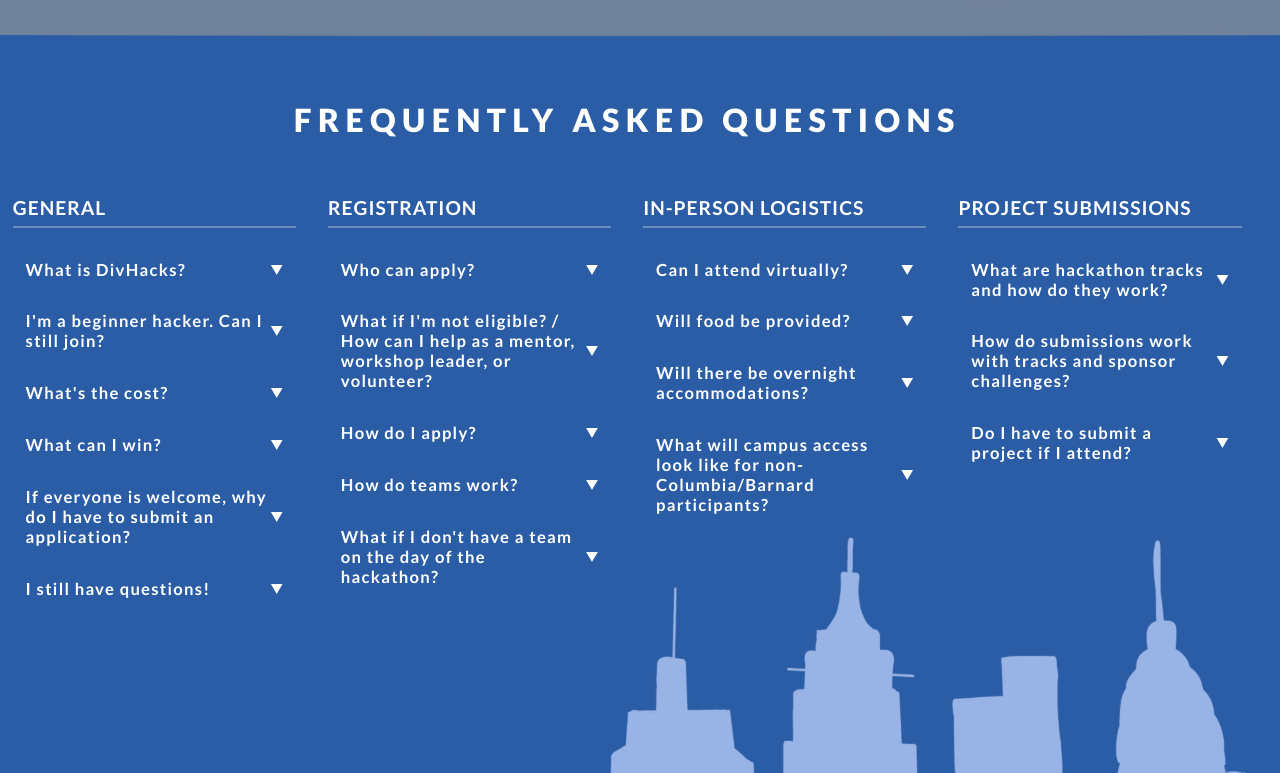
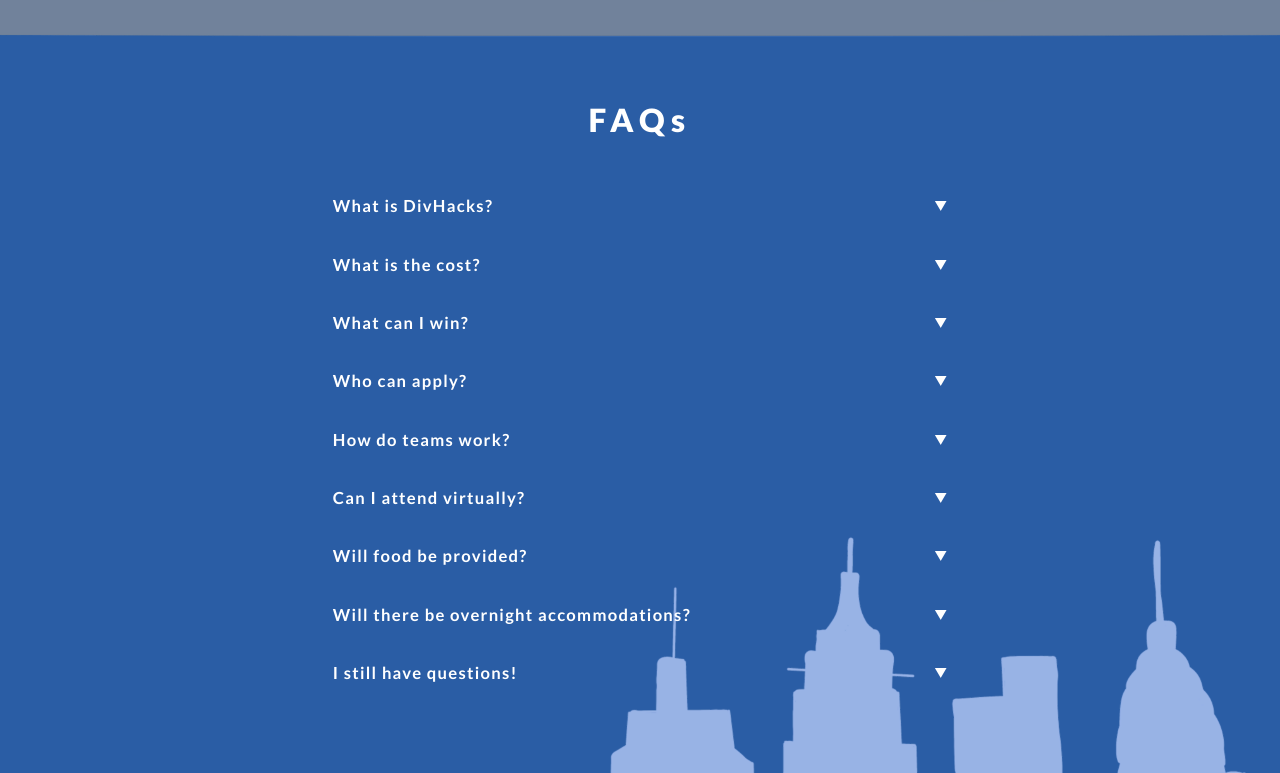
Before and after one commit to cu-divhacks/2025website, a React (Create React App) app in the folder 2025divhacks/: page / in a window 1280 px wide. Shown: the part 4727-5500 px from the top of the page. Built offline with nearby package versions, Linux system fonts and the light colour scheme.

Commit message:
cut + fixed FAQs responsiveness

```diff
--- a/2025divhacks/src/App.css
+++ b/2025divhacks/src/App.css
@@ -1262,6 +1262,7 @@ html, body, #root {
 .collapsible-container {
   margin: 0.5vw 0;
   overflow: hidden;
+  width: 100%;
 }
 
 .collapsible-header {
@@ -1312,6 +1313,7 @@ html, body, #root {
   color: #fff;
   line-height: 1.6;
   font-size: 1.2vw;
+  text-align: left;
 }
 
 /* smaller margin for responses on mobile */
@@ -1324,22 +1326,17 @@ html, body, #root {
 /* FAQ Section Styles */
 .faq-section {
   position: absolute;
-  text-align: left;
+  text-align: center;
   top: 0%;
   left: 0%;
   transform: translate(0, 375vw);
-  width: calc(100% - 2vw);
+  width: 100%;
   padding: 0 1vw 6vw 1vw;
   z-index: 2;
   display: flex;
   flex-direction: column;
+  align-items: center;
   box-sizing: border-box;
-}
-
-.faq-categories-container {
-  display: flex;
-  gap: 2rem;
-  flex-wrap: wrap;
 }
 
 .faq-header {
@@ -1348,27 +1345,21 @@ html, body, #root {
   font-size: 2.5vw;
   font-weight: 900;
   margin-bottom: 3vw;
-  text-transform: uppercase;
   letter-spacing: 0.5vw;
 }
 
-.faq-category {
-  margin-bottom: 1vw;
-  flex: 1;
-  min-width: 0;
-}
-
-.faq-category-title {
-  color: #fff;
-  font-size: 1.5vw;
-  font-weight: 700;
-  margin-bottom: 1.5vw;
-  text-transform: uppercase;
-  letter-spacing: 1px;
-  border-bottom: 2px solid rgba(255, 255, 255, 0.3);
-  padding-bottom: 0.5vw;
-}
-
+.faq-section > div {
+  width: 50vw;
+  margin: 0 auto;
+  display: flex;
+  flex-direction: column;
+  align-items: center;
+}
+
+/* Remove old multi-column/category FAQ styles */
+.faq-categories-container, .faq-category, .faq-category-title {
+  display: none !important;
+}
 
 /*Resources Page*/
 .resources-page {
--- a/2025divhacks/src/pages/Home.js
+++ b/2025divhacks/src/pages/Home.js
@@ -333,12 +333,9 @@ export default function Home() {
             ›
           </button>
         </div>
-        <div id="faq" className="faq-section">
-          <h2 className="faq-header">Frequently Asked Questions</h2>
-
-          <div className="faq-categories-container">
-            <div className="faq-category">
-              <h3 className="faq-category-title">General</h3>
+        <div id="faq" className="faq-section" style={{ display: 'flex', flexDirection: 'column', alignItems: 'center', justifyContent: 'center', width: '100%' }}>
+          <h2 className="faq-header" style={{ textAlign: 'center', width: '100%' }}>FAQs</h2>
+          <div style={{ margin: '0 auto', display: 'flex', flexDirection: 'column', alignItems: 'center' }}>
             <CollapsibleText
               title="What is DivHacks?"
               isExpanded={openFaqItem === "What is DivHacks?"}
@@ -346,23 +343,13 @@ export default function Home() {
             >
               <p>DivHacks is an awesome 32-hour long in-person event hosted at Columbia University where students of all backgrounds come together to bring something new to life! Hackers are encouraged to build any software or hardware project. There will also be lots of workshops, fun games, speakers, and prizes for you to enjoy throughout the event!</p>
             </CollapsibleText>
-
             <CollapsibleText
-              title="I'm a beginner hacker. Can I still join?"
-              isExpanded={openFaqItem === "I'm a beginner hacker. Can I still join?"}
-              onToggle={() => handleFaqToggle("I'm a beginner hacker. Can I still join?")}
-            >
-              <p>Absolutely! You are not required to have prior experience or even be a CS major to apply. During the hackathon, there will be workshops, help sessions, and mentors available to assist you with your projects. Additionally, in the week leading up to DivHacks, there will be workshops to help prepare you for coding over the weekend.</p>
-            </CollapsibleText>
-
-            <CollapsibleText
-              title="What's the cost?"
-              isExpanded={openFaqItem === "What's the cost?"}
-              onToggle={() => handleFaqToggle("What's the cost?")}
+              title="What is the cost?"
+              isExpanded={openFaqItem === "What is the cost?"}
+              onToggle={() => handleFaqToggle("What is the cost?")}
             >
               <p>There is no cost to attend DivHacks. All attendees will have access to mentors, workshops, events, an overnight hacking space, and food throughout the weekend. However, we do not provide travel reimbursements.</p>
             </CollapsibleText>
-
             <CollapsibleText
               title="What can I win?"
               isExpanded={openFaqItem === "What can I win?"}
@@ -372,67 +359,19 @@ export default function Home() {
             </CollapsibleText>
 
             <CollapsibleText
-              title="If everyone is welcome, why do I have to submit an application?"
-              isExpanded={openFaqItem === "If everyone is welcome, why do I have to submit an application?"}
-              onToggle={() => handleFaqToggle("If everyone is welcome, why do I have to submit an application?")}
-            >
-              <p>We would love to host everyone interested in attending DivHacks, but we are limited by venue size and budget limitations. </p>
-            </CollapsibleText>
-
-            <CollapsibleText
-              title="I still have questions!"
-              isExpanded={openFaqItem === "I still have questions!"}
-              onToggle={() => handleFaqToggle("I still have questions!")}
-            >
-              <p>Please email us at cu.divhacks@gmail.com if you have any additional questions.</p>
-            </CollapsibleText>
-          </div>
-
-          <div className="faq-category">
-            <h3 className="faq-category-title">Registration</h3>
-            <CollapsibleText
               title="Who can apply?"
               isExpanded={openFaqItem === "Who can apply?"}
               onToggle={() => handleFaqToggle("Who can apply?")}
             >
-              <p>Any college student (undergraduate or graduate) is welcome to apply!</p>
+              <p>Any college student (undergraduate or graduate) is welcome to apply! You are not required to have prior experience or even be a CS major to apply.</p>
             </CollapsibleText>
-
-            <CollapsibleText
-              title="What if I'm not eligible? / How can I help as a mentor, workshop leader, or volunteer?"
-              isExpanded={openFaqItem === "What if I'm not eligible? / How can I help as a mentor, workshop leader, or volunteer?"}
-              onToggle={() => handleFaqToggle("What if I'm not eligible? / How can I help as a mentor, workshop leader, or volunteer?")}
-            >
-              <p>Please contact us at cu.divhacks@gmail.com, and we will put you in touch with our Hacker Experience team!</p>
-            </CollapsibleText>
-
-            <CollapsibleText
-              title="How do I apply?"
-              isExpanded={openFaqItem === "How do I apply?"}
-              onToggle={() => handleFaqToggle("How do I apply?")}
-            >
-              <p>Priority applications are due July 31st, and regular applications are due August 31st. Just fill out the application before the deadline!</p>
-            </CollapsibleText>
-
             <CollapsibleText
               title="How do teams work?"
               isExpanded={openFaqItem === "How do teams work?"}
               onToggle={() => handleFaqToggle("How do teams work?")}
             >
-              <p>You can work in teams of up to 4 people. If you do not have a team, please don't worry! In the weeks leading up to the hackathon, we will share a link to a platform that allows you to create your profile and connect with other DivHacks attendees. You will be able to find teammates based on technical skills and interests (think Tinder for hackathon teams).</p>
+              <p>You can work in teams of up to 4 people. If you do not have a team, please don't worry! There will be plenty of opportunities to connect with other DivHacks attendees (think Tinder for hackathon teams).</p>
             </CollapsibleText>
-
-            <CollapsibleText
-              title="What if I don't have a team on the day of the hackathon?"
-              isExpanded={openFaqItem === "What if I don't have a team on the day of the hackathon?"}
-              onToggle={() => handleFaqToggle("What if I don't have a team on the day of the hackathon?")}
-            >
-              <p>Don't worry! We'll be hosting a team-forming mixer after opening ceremonies, so you'll have a chance to meet other participants and join a team. Hackers can also choose to work solo, in pairs, or as a trio!</p>
-            </CollapsibleText>
-          </div>
-
-          <div className="faq-category">
-            <h3 className="faq-category-title">In-Person Logistics</h3>
             <CollapsibleText
               title="Can I attend virtually?"
               isExpanded={openFaqItem === "Can I attend virtually?"}
@@ -440,7 +379,6 @@ export default function Home() {
             >
               <p>Unfortunately, DivHacks is only offered in-person.</p>
             </CollapsibleText>
-
             <CollapsibleText
               title="Will food be provided?"
               isExpanded={openFaqItem === "Will food be provided?"}
@@ -448,50 +386,20 @@ export default function Home() {
             >
               <p>Yes, we will be providing meals and snacks throughout the weekend. If you have any dietary restrictions, there is a space for you to note this on your application.</p>
             </CollapsibleText>
-
             <CollapsibleText
               title="Will there be overnight accommodations?"
               isExpanded={openFaqItem === "Will there be overnight accommodations?"}
               onToggle={() => handleFaqToggle("Will there be overnight accommodations?")}
             >
-              <p>We will provide an overnight hacking space where non-Columbia/Barnard students can work and sleep. Snacks will be available to keep you energized throughout the night.</p>
+              <p>We will provide an overnight hacking space where non-Columbia/Barnard students can work and sleep.</p>
             </CollapsibleText>
-
             <CollapsibleText
-              title="What will campus access look like for non-Columbia/Barnard participants?"
-              isExpanded={openFaqItem === "What will campus access look like for non-Columbia/Barnard participants?"}
-              onToggle={() => handleFaqToggle("What will campus access look like for non-Columbia/Barnard participants?")}
+              title="I still have questions!"
+              isExpanded={openFaqItem === "I still have questions!"}
+              onToggle={() => handleFaqToggle("I still have questions!")}
             >
-              <p>While non-Columbia/Barnard students will have access to campus for the hackathon weekend, please note that access may be restricted due to current campus restrictions. Please pay close and timely attention to all communications from the hackathon organizing team to ensure a seamless and enjoyable experience.</p>
+              <p>Please email us at cu.divhacks@gmail.com.</p>
             </CollapsibleText>
-          </div>
-
-          <div className="faq-category">
-            <h3 className="faq-category-title">Project Submissions</h3>
-            <CollapsibleText
-              title="What are hackathon tracks and how do they work?"
-              isExpanded={openFaqItem === "What are hackathon tracks and how do they work?"}
-              onToggle={() => handleFaqToggle("What are hackathon tracks and how do they work?")}
-            >
-              <p>DivHacks projects are required to fall under 1 of 4 distinct "tracks", thematic focus areas intended to broadly guide your project. This year, our tracks are productivity, sustainability, entertainment, and immersive technology. During submission, you will be prompted to select 1 track that best fits your project. You can find further descriptions of each of our tracks above.</p>
-            </CollapsibleText>
-
-            <CollapsibleText
-              title="How do submissions work with tracks and sponsor challenges?"
-              isExpanded={openFaqItem === "How do submissions work with tracks and sponsor challenges?"}
-              onToggle={() => handleFaqToggle("How do submissions work with tracks and sponsor challenges?")}
-            >
-              <p>Some of our sponsors propose their own challenges, which can be understood as mini-tracks. We have designed our tracks to align with all sponsor challenges to maximize the chances of your project winning. You may submit to an unlimited amount of sponsor challenges, so long as you fulfill the challenge requirements.</p>
-            </CollapsibleText>
-
-            <CollapsibleText
-              title="Do I have to submit a project if I attend?"
-              isExpanded={openFaqItem === "Do I have to submit a project if I attend?"}
-              onToggle={() => handleFaqToggle("Do I have to submit a project if I attend?")}
-            >
-              <p>Submitting a project is not required, but is highly encouraged, and it's the only way you'll be eligible for a prize! This is a fantastic opportunity to leave the hackathon with a completed project and receive valuable feedback from industry leaders and professionals!</p>
-            </CollapsibleText>
-          </div>
           </div>
         </div>
         <Footer />
```
